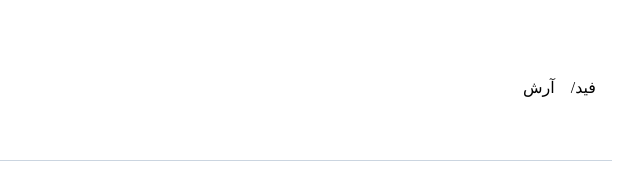
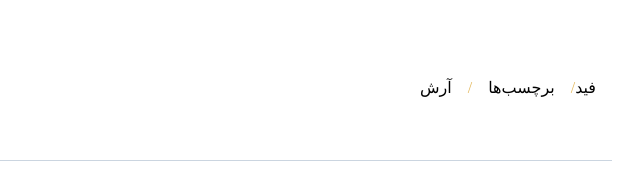
Before and after one commit to SlashArash/blog, a Gatsby site: page / in a window 1280 px wide. Shown: the top 190 px of the page, 476-1116 px from the left. Built offline with nearby package versions, Linux system fonts and the light colour scheme; Gatsby itself is replaced by a stand-in of ours.

Commit message:
add tags link to header

```diff
--- a/src/components/Header/Header.tsx
+++ b/src/components/Header/Header.tsx
@@ -14,7 +14,11 @@ const Header: React.FC = () => (
       <Link className="mx-4" to="/آرش">
         {messages.arash}
       </Link>
-      <span className="text-gold">/</span>
+      <span className="text-gold-400">/</span>
+      <Link className="mx-4" to="/tags">
+        {messages.tags}
+      </Link>
+      <span className="text-gold-400">/</span>
       <Link className="mr-4" to="/rss.xml">
         {messages.feed}
       </Link>
```
